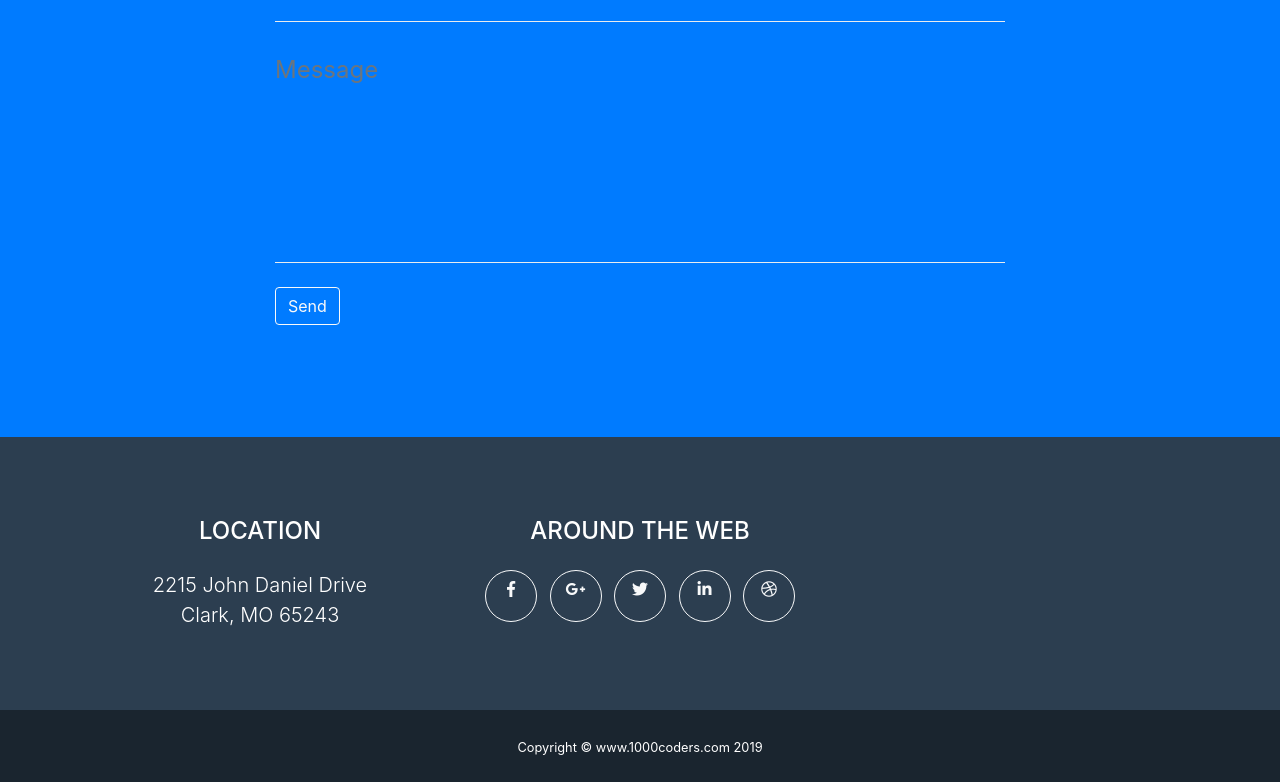
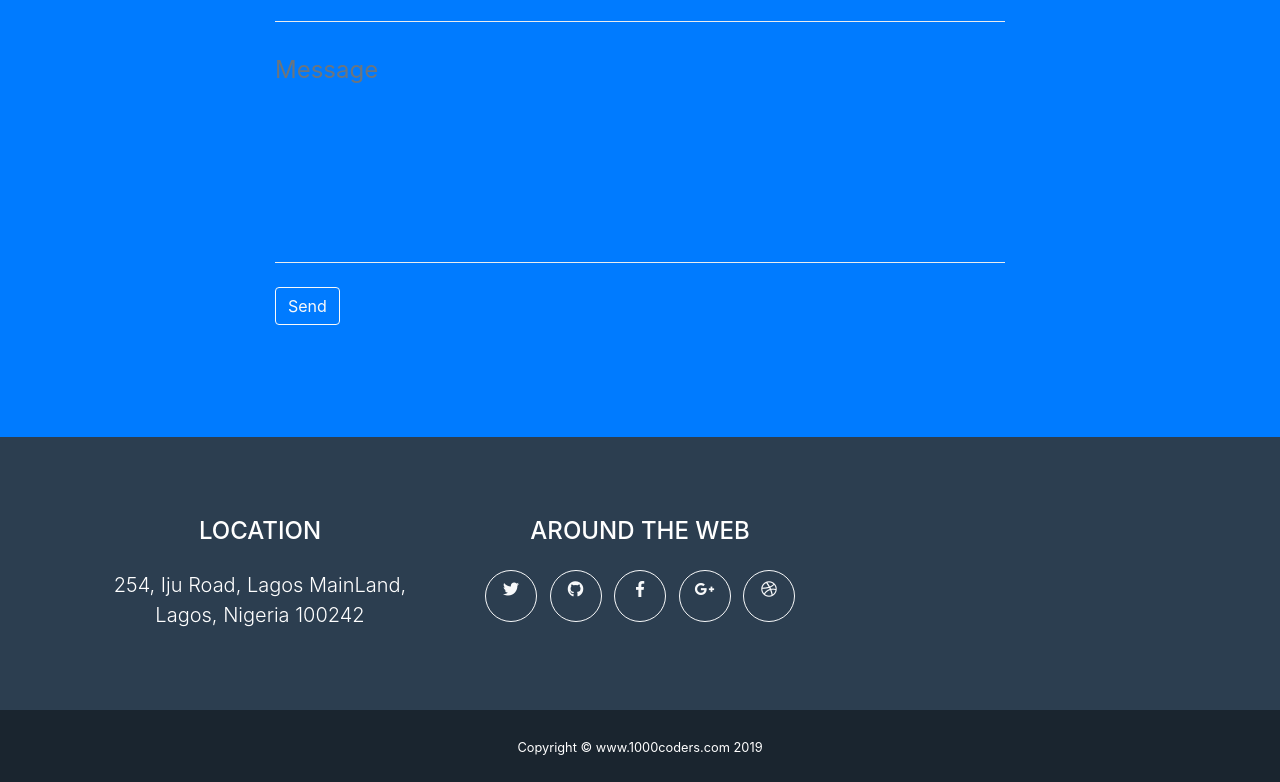
Before and after one commit to kodeGenius/MyPortfolio, a website with bundled scripts: page index.html in a window 1280 px wide. Shown: the part 3334-4116 px from the top of the page. Built offline with nearby package versions, Linux system fonts and the light colour scheme.

Commit message:
social channels

```diff
--- a/index.html
+++ b/index.html
@@ -222,22 +222,12 @@
       <div class="row">
         <div class="col-md-4 mb-5 mb-lg-0">
           <h4 class="text-uppercase mb-4">Location</h4>
-          <p class="lead mb-0">2215 John Daniel Drive
-            <br>Clark, MO 65243</p>
+          <p class="lead mb-0">254, Iju Road, Lagos MainLand,
+            <br>Lagos, Nigeria 100242</p>
         </div>
         <div class="col-md-4 mb-5 mb-lg-0">
           <h4 class="text-uppercase mb-4">Around the Web</h4>
           <ul class="list-inline mb-0">
-            <li class="list-inline-item">
-              <a class="btn btn-outline-light btn-social text-center rounded-circle" href="#">
-                <i class="fab fa-fw fa-facebook-f"></i>
-              </a>
-            </li>
-            <li class="list-inline-item">
-              <a class="btn btn-outline-light btn-social text-center rounded-circle" href="#">
-                <i class="fab fa-fw fa-google-plus-g"></i>
-              </a>
-            </li>
             <li class="list-inline-item">
               <a class="btn btn-outline-light btn-social text-center rounded-circle" href="#">
                 <i class="fab fa-fw fa-twitter"></i>
@@ -245,11 +235,21 @@
             </li>
             <li class="list-inline-item">
               <a class="btn btn-outline-light btn-social text-center rounded-circle" href="#">
-                <i class="fab fa-fw fa-linkedin-in"></i>
+                <i class="fab fa-fw fa-github"></i>
               </a>
             </li>
             <li class="list-inline-item">
               <a class="btn btn-outline-light btn-social text-center rounded-circle" href="#">
+                <i class="fab fa-fw fa-facebook-f"></i>
+              </a>
+            </li>
+            <li class="list-inline-item">
+              <a class="btn btn-outline-light btn-social text-center rounded-circle" href="google.com/saheed oladosu">
+                <i class="fab fa-fw fa-google-plus-g"></i>
+              </a>
+            </li>
+            <li class="list-inline-item">
+              <a class="btn btn-outline-light btn-social text-center rounded-circle" href="www.1000coders.com">
                 <i class="fab fa-fw fa-dribbble"></i>
               </a>
             </li>
```
